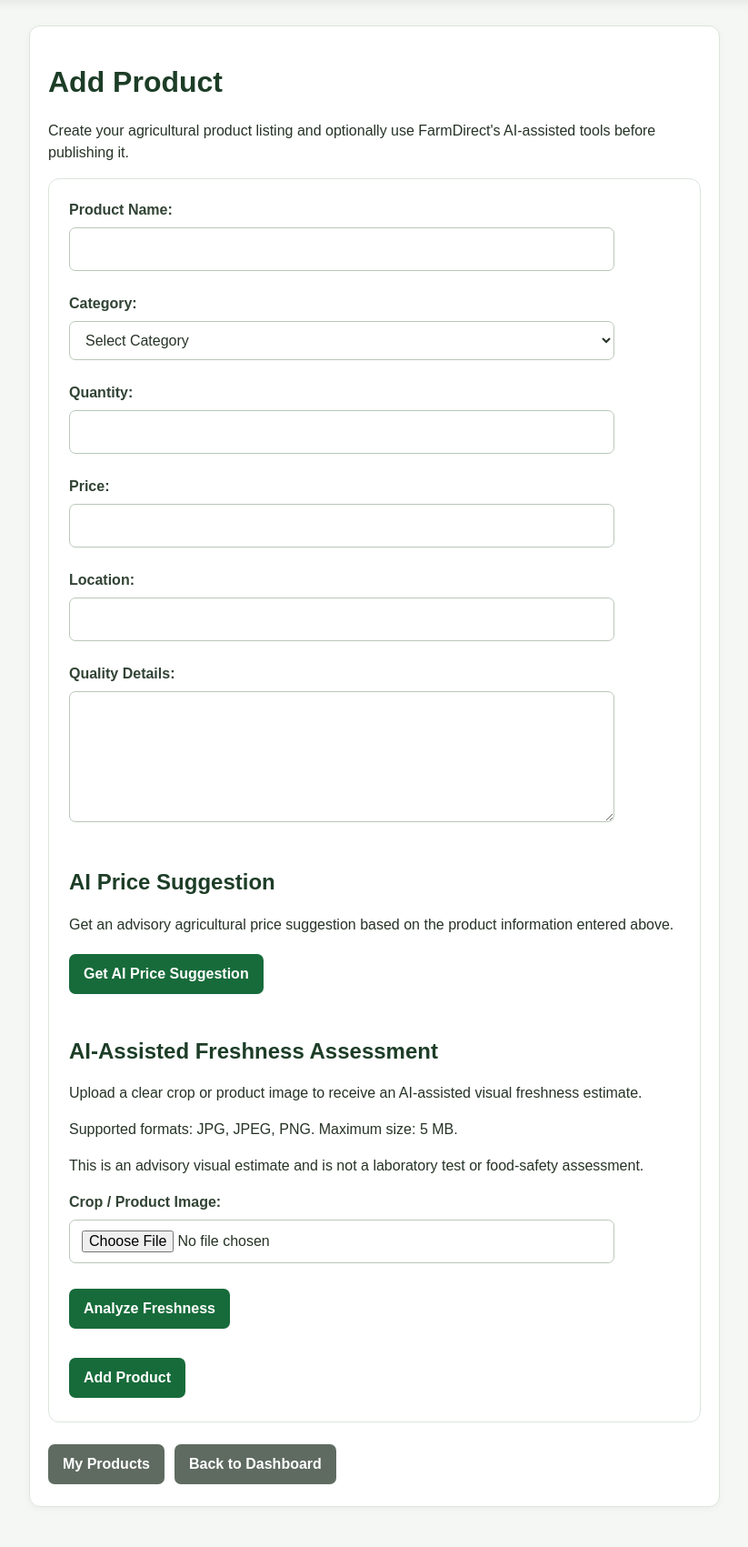
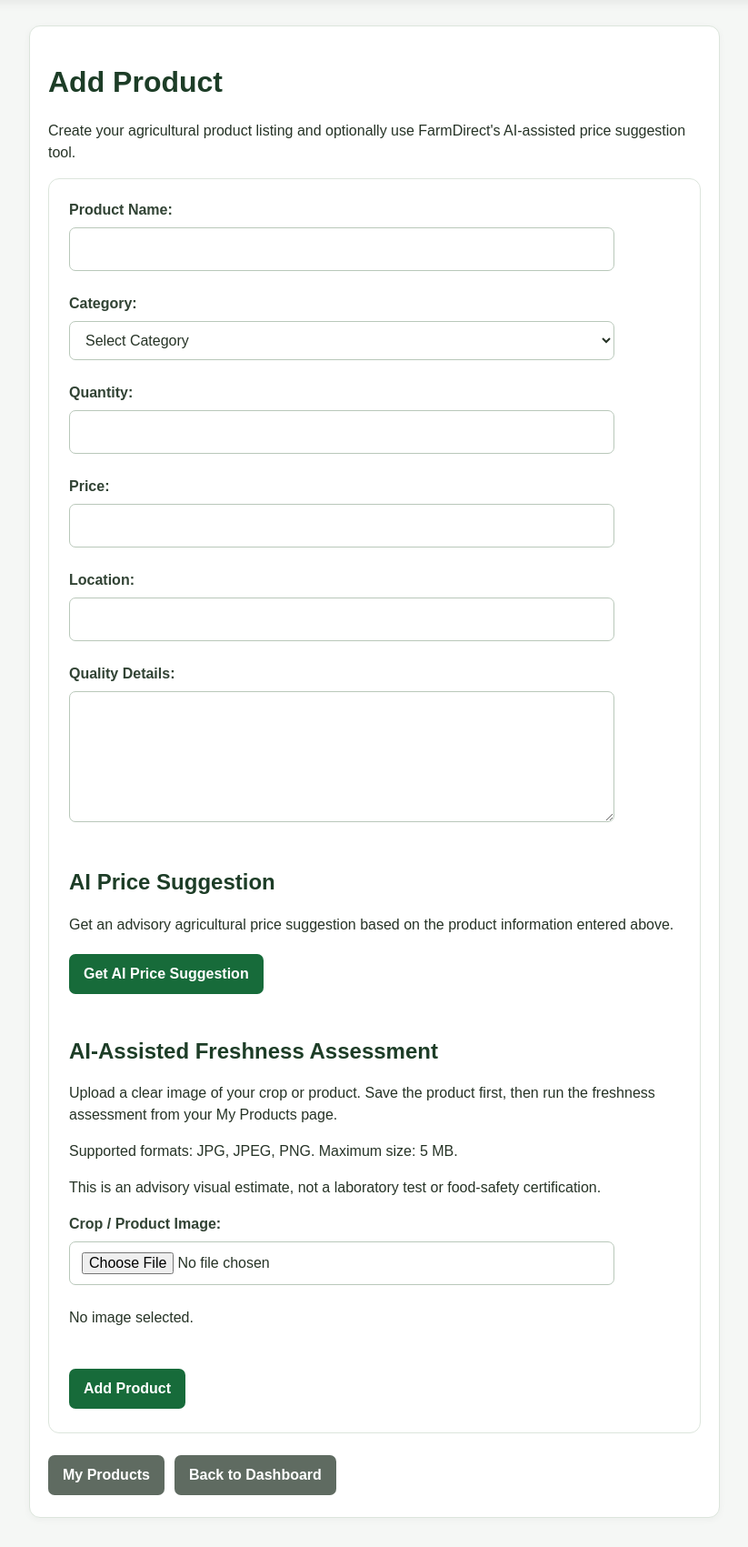
Before and after one commit to Adityatrip4666/FarmDirect, a Flask app: template templates/add_product.html in a window 1280 px wide. Shown: the part 120-1821 px from the top of the page at 91% size, without its empty margins (228-1051 px from the left). Run offline with Flask 3, Linux system fonts and the light colour scheme; the template is opened without the code that fills it, so the values that code supplies are empty.

Commit message:
Implement AI freshness assessment visibility

```diff
--- a/app.py
+++ b/app.py
@@ -14,6 +14,11 @@ import os
 from functools import wraps
 from price_suggestion import suggest_price
 from freshness_model import predict_freshness
+import hashlib
+import uuid
+from pathlib import Path
+from PIL import Image
+from werkzeug.utils import secure_filename
 
 
 def login_required(f):
@@ -50,8 +55,43 @@ def get_cart():
     return session.get("cart", {})
 
 
+def save_product_image(uploaded_file):
+    """Validate and save an uploaded product image; return path and SHA-256."""
+    if not uploaded_file or not uploaded_file.filename:
+        return None
+
+    extension = Path(secure_filename(uploaded_file.filename)).suffix.lower()
+    if extension not in ALLOWED_PRODUCT_IMAGE_EXTENSIONS:
+        raise ValueError("Upload a JPG, JPEG, or PNG product image.")
+
+    image_bytes = uploaded_file.read()
+    if not image_bytes:
+        raise ValueError("The uploaded image is empty.")
+
+    image_hash = hashlib.sha256(image_bytes).hexdigest()
+
+    try:
+        with Image.open(__import__("io").BytesIO(image_bytes)) as image:
+            image.verify()
+    except Exception as error:
+        raise ValueError("Please upload a valid JPG or PNG image.") from error
+
+    filename = f"{uuid.uuid4().hex}{extension}"
+    destination = os.path.join(PRODUCT_IMAGE_DIR, filename)
+
+    with open(destination, "wb") as image_file:
+        image_file.write(image_bytes)
+
+    return f"product_images/{filename}", image_hash
+
+
 app = Flask(__name__)
 app.config["MAX_CONTENT_LENGTH"] = 5 * 1024 * 1024
+
+PRODUCT_IMAGE_DIR = os.path.join(app.root_path, "static", "product_images")
+os.makedirs(PRODUCT_IMAGE_DIR, exist_ok=True)
+
+ALLOWED_PRODUCT_IMAGE_EXTENSIONS = {".jpg", ".jpeg", ".png"}
 
 app.secret_key = os.environ.get("SECRET_KEY")
 
@@ -139,15 +179,10 @@ def login():
 
         conn = get_db_connection()
 
-        user = conn.execute(
-            "SELECT * FROM users WHERE email = ?",
-            (email,)
-        ).fetchone()
+        user = conn.execute("SELECT * FROM users WHERE email = ?", (email,)).fetchone()
 
         # Invalid credentials
-        if user is None or not check_password_hash(
-            user["password_hash"], password
-        ):
+        if user is None or not check_password_hash(user["password_hash"], password):
             conn.close()
             flash("Invalid email or password.", "error")
             return render_template("login.html")
@@ -229,14 +264,15 @@ def consumer_dashboard():
 def bulk_buyer_dashboard():
     return render_template("role_dashboard.html", role_label="Bulk Buyer")
 
+
 @app.route("/admin/dashboard")
 @role_required("admin")
 def admin_dashboard():
     conn = get_db_connection()
 
-    total_users = conn.execute(
-        "SELECT COUNT(*) AS count FROM users"
-    ).fetchone()["count"]
+    total_users = conn.execute("SELECT COUNT(*) AS count FROM users").fetchone()[
+        "count"
+    ]
 
     total_farmers = conn.execute(
         "SELECT COUNT(*) AS count FROM users WHERE role = 'farmer'"
@@ -254,13 +290,13 @@ def admin_dashboard():
         "SELECT COUNT(*) AS count FROM users WHERE role = 'bulk_buyer'"
     ).fetchone()["count"]
 
-    total_products = conn.execute(
-        "SELECT COUNT(*) AS count FROM products"
-    ).fetchone()["count"]
-
-    total_orders = conn.execute(
-        "SELECT COUNT(*) AS count FROM orders"
-    ).fetchone()["count"]
+    total_products = conn.execute("SELECT COUNT(*) AS count FROM products").fetchone()[
+        "count"
+    ]
+
+    total_orders = conn.execute("SELECT COUNT(*) AS count FROM orders").fetchone()[
+        "count"
+    ]
 
     open_requirements = conn.execute(
         """
@@ -293,6 +329,7 @@ def admin_dashboard():
         pending_offers=pending_offers,
     )
 
+
 @app.route("/admin/users")
 @role_required("admin")
 def admin_users():
@@ -313,10 +350,8 @@ def admin_users():
 
     conn.close()
 
-    return render_template(
-        "admin_users.html",
-        users=users
-    )
+    return render_template("admin_users.html", users=users)
+
 
 @app.route("/admin/users/<int:user_id>/deactivate", methods=["POST"])
 @role_required("admin")
@@ -356,6 +391,7 @@ def deactivate_user(user_id):
 
     flash("User deactivated successfully.", "success")
     return redirect(url_for("admin_users"))
+
 
 @app.route("/admin/products")
 @role_required("admin")
@@ -382,10 +418,8 @@ def admin_products():
 
     conn.close()
 
-    return render_template(
-        "admin_products.html",
-        products=products
-    )
+    return render_template("admin_products.html", products=products)
+
 
 @app.route("/admin/products/<int:product_id>/delete", methods=["POST"])
 @role_required("admin")
@@ -419,6 +453,7 @@ def delete_admin_product(product_id):
 
     flash("Product removed successfully.", "success")
     return redirect(url_for("admin_products"))
+
 
 @app.route("/user/<int:user_id>/account")
 @login_required
@@ -914,6 +949,7 @@ def order_details(order_id):
     conn.close()
 
     return render_template("order_details.html", order=order, items=items)
+
 
 @app.route("/products/<int:product_id>/reviews")
 @role_required("consumer")
@@ -1568,27 +1604,52 @@ def add_product():
             flash("Price must be a positive number.", "error")
             return render_template("add_product.html")
 
+        app.logger.info(
+            "Add product upload debug: content_type=%s, file_keys=%s, filename=%s",
+            request.content_type,
+            list(request.files.keys()),
+            request.files.get("freshness_image").filename
+            if request.files.get("freshness_image")
+            else None,
+        )
+
+        uploaded_image = request.files.get("freshness_image")
+
+        try:
+            saved_image = save_product_image(uploaded_image)
+        except ValueError as error:
+            flash(str(error), "error")
+            return render_template("add_product.html")
+
+        image_path = saved_image[0] if saved_image else None
+        image_hash = saved_image[1] if saved_image else None
+
         conn = get_db_connection()
 
-        conn.execute(
-            """
-            INSERT INTO products
-            (seller_id, name, category, quantity, price, location, quality_details)
-            VALUES (?, ?, ?, ?, ?, ?, ?)
-            """,
-            (
-                session["user_id"],
-                name,
-                category,
-                quantity,
-                price,
-                location,
-                quality_details,
-            ),
-        )
-
-        conn.commit()
-        conn.close()
+        try:
+            conn.execute(
+                """
+                INSERT INTO products (
+                    seller_id, name, category, quantity, price,
+                    location, quality_details, image_path, image_hash
+                )
+                VALUES (?, ?, ?, ?, ?, ?, ?, ?, ?)
+                """,
+                (
+                    session["user_id"],
+                    name,
+                    category,
+                    quantity,
+                    price,
+                    location,
+                    quality_details,
+                    image_path,
+                    image_hash,
+                ),
+            )
+            conn.commit()
+        finally:
+            conn.close()
 
         flash("Product added successfully.", "success")
         return redirect(url_for("my_products"))
@@ -1746,6 +1807,7 @@ def delete_product(product_id):
     flash("Product deleted successfully.", "success")
     return redirect(url_for("my_products"))
 
+
 @app.route("/notifications")
 @login_required
 def notifications():
@@ -1802,6 +1864,7 @@ def mark_notification_read(notification_id):
 
     flash("Notification marked as read.", "success")
     return redirect(url_for("notifications"))
+
 
 @app.route("/products/suggest-price", methods=["POST"])
 @login_required
@@ -1842,6 +1905,7 @@ def suggest_product_price():
         suggested_price=suggested_price,
     )
 
+
 @app.route(
     "/products/analyze-freshness",
     methods=["POST"],
@@ -1867,24 +1931,17 @@ def analyze_freshness():
         OSError,
         RuntimeError,
     ):
-        app.logger.exception(
-            "Freshness model analysis failed."
-        )
+        app.logger.exception("Freshness model analysis failed.")
 
         return jsonify(
             {
                 "success": False,
-                "message": (
-                    "Freshness analysis is currently "
-                    "unavailable."
-                ),
+                "message": ("Freshness analysis is currently unavailable."),
             }
         ), 500
 
     except Exception:
-        app.logger.exception(
-            "Unexpected freshness analysis error."
-        )
+        app.logger.exception("Unexpected freshness analysis error.")
 
         return jsonify(
             {
@@ -1906,6 +1963,106 @@ def analyze_freshness():
     )
 
 
+@app.route(
+    "/products/<int:product_id>/analyze-freshness",
+    methods=["POST"],
+)
+@login_required
+@role_required("farmer", "fpo")
+def analyze_product_freshness(product_id):
+    from io import BytesIO
+    from werkzeug.datastructures import FileStorage
+
+    conn = get_db_connection()
+
+    try:
+        product = conn.execute(
+            """
+            SELECT id, image_path, image_hash
+            FROM products
+            WHERE id = ? AND seller_id = ?
+            """,
+            (product_id, session["user_id"]),
+        ).fetchone()
+
+        if product is None:
+            flash("Product not found or access denied.", "error")
+            return redirect(url_for("my_products"))
+
+        if not product["image_path"] or not product["image_hash"]:
+            flash("Please add a product image before analyzing freshness.", "error")
+            return redirect(url_for("my_products"))
+
+        image_full_path = os.path.join(
+            app.root_path,
+            "static",
+            product["image_path"],
+        )
+
+        with open(image_full_path, "rb") as image_file:
+            image_bytes = image_file.read()
+
+        current_hash = hashlib.sha256(image_bytes).hexdigest()
+
+        if current_hash != product["image_hash"]:
+            conn.execute(
+                """
+                UPDATE products
+                SET image_hash = ?,
+                    freshness_label = NULL,
+                    freshness_confidence = NULL,
+                    freshness_assessed_at = NULL,
+                    freshness_image_hash = NULL
+                WHERE id = ? AND seller_id = ?
+                """,
+                (current_hash, product_id, session["user_id"]),
+            )
+            conn.commit()
+            flash("Image changed. Please analyze freshness again.", "error")
+            return redirect(url_for("my_products"))
+
+        image_file = FileStorage(
+            stream=BytesIO(image_bytes),
+            filename=os.path.basename(image_full_path),
+        )
+
+        result = predict_freshness(image_file)
+
+        conn.execute(
+            """
+            UPDATE products
+            SET freshness_label = ?,
+                freshness_confidence = ?,
+                freshness_assessed_at = CURRENT_TIMESTAMP,
+                freshness_image_hash = ?
+            WHERE id = ? AND seller_id = ?
+            """,
+            (
+                result["label"],
+                result["confidence"],
+                current_hash,
+                product_id,
+                session["user_id"],
+            ),
+        )
+        conn.commit()
+
+        flash("Freshness assessment saved successfully.", "success")
+
+    except (ValueError, FileNotFoundError, OSError, RuntimeError):
+        conn.rollback()
+        app.logger.exception("Product freshness analysis failed.")
+        flash(
+            "Unable to analyze freshness. Please check the image and try again.",
+            "error",
+        )
+
+    finally:
+        conn.close()
+
+    return redirect(url_for("my_products"))
+
+
 if __name__ == "__main__":
     debug_mode = os.environ.get("FLASK_DEBUG", "0") == "1"
     app.run(debug=debug_mode)
--- a/templates/add_product.html
+++ b/templates/add_product.html
@@ -10,10 +10,10 @@
 
     <p>
         Create your agricultural product listing and optionally use
-        FarmDirect's AI-assisted tools before publishing it.
+        FarmDirect's AI-assisted price suggestion tool.
     </p>
 
-    <form method="POST" enctype="multipart/form-data">
+    <form method="POST" action="{{ url_for('add_product') }}" enctype="multipart/form-data">
 
         <label for="name">Product Name:</label>
         <input type="text" id="name" name="name" required>
@@ -71,14 +71,15 @@
 
         <br>
 
-        <!-- AI FRESHNESS ASSESSMENT -->
+        <!-- PRODUCT IMAGE AND FRESHNESS -->
         <div class="freshness-assessment-card">
 
             <h2>AI-Assisted Freshness Assessment</h2>
 
             <p>
-                Upload a clear crop or product image to receive an
-                AI-assisted visual freshness estimate.
+                Upload a clear image of your crop or product.
+                Save the product first, then run the freshness assessment
+                from your My Products page.
             </p>
 
             <p class="form-help">
@@ -87,13 +88,11 @@
             </p>
 
             <p class="form-help">
-                This is an advisory visual estimate and is not a
-                laboratory test or food-safety assessment.
+                This is an advisory visual estimate, not a laboratory
+                test or food-safety certification.
             </p>
 
-            <label for="freshness_image">
-                Crop / Product Image:
-            </label>
+            <label for="freshness_image">Crop / Product Image:</label>
 
             <input type="file" id="freshness_image" name="freshness_image"
                 accept=".jpg,.jpeg,.png,image/jpeg,image/png">
@@ -101,9 +100,7 @@
             <br><br>
 
             <div id="freshness-preview-container" hidden>
-                <p>
-                    <strong>Selected Image:</strong>
-                </p>
+                <p><strong>Selected Image:</strong></p>
 
                 <img id="freshness-preview" src="" alt="Selected crop or product preview" style="
                          display: block;
@@ -116,23 +113,17 @@
                      ">
             </div>
 
-            <button type="button" id="analyze-freshness-btn">
-                Analyze Freshness
-            </button>
-
-            <div id="freshness-result" class="freshness-result" hidden aria-live="polite"></div>
+            <p id="freshness-upload-message" class="form-help" aria-live="polite">
+                No image selected.
+            </p>
 
         </div>
 
         <br>
 
-        <!-- FINAL PRODUCT SUBMISSION -->
+        <!-- SAVE PRODUCT -->
         <div class="actions">
-
-            <button type="submit">
-                Add Product
-            </button>
-
+            <button type="submit">Add Product</button>
         </div>
 
     </form>
@@ -151,199 +142,70 @@
 
 </div>
 
-
 <script>
     document.addEventListener("DOMContentLoaded", function () {
 
         const freshnessInput =
             document.getElementById("freshness_image");
 
-        const freshnessButton =
-            document.getElementById("analyze-freshness-btn");
-
-        const freshnessResult =
-            document.getElementById("freshness-result");
-
         const previewContainer =
-            document.getElementById(
-                "freshness-preview-container"
-            );
+            document.getElementById("freshness-preview-container");
 
         const previewImage =
             document.getElementById("freshness-preview");
 
+        const uploadMessage =
+            document.getElementById("freshness-upload-message");
 
-        function showResult(message) {
-            freshnessResult.hidden = false;
-            freshnessResult.textContent = message;
-        }
+        let currentObjectUrl = null;
 
-
-        freshnessInput.addEventListener(
-            "change",
-            function () {
+        freshnessInput.addEventListener("change", function () {
 
             const file = freshnessInput.files[0];
 
             previewContainer.hidden = true;
-                previewImage.src = "";
-                freshnessResult.hidden = true;
-                freshnessResult.textContent = "";
+            previewImage.removeAttribute("src");
+
+            if (currentObjectUrl) {
+                URL.revokeObjectURL(currentObjectUrl);
+                currentObjectUrl = null;
+            }
 
             if (!file) {
+                uploadMessage.textContent = "No image selected.";
                 return;
             }
 
-                const allowedTypes = [
-                    "image/jpeg",
-                    "image/png"
-                ];
+            const allowedTypes = ["image/jpeg", "image/png"];
 
             if (!allowedTypes.includes(file.type)) {
-                    showResult(
-                        "Please select a JPG, JPEG, or PNG image."
-                    );
-
+                uploadMessage.textContent =
+                    "Please select a JPG, JPEG, or PNG image.";
                 freshnessInput.value = "";
                 return;
             }
 
             if (file.size > 5 * 1024 * 1024) {
-                    showResult(
-                        "Image must be 5 MB or smaller."
-                    );
-
+                uploadMessage.textContent =
+                    "Image must be 5 MB or smaller.";
                 freshnessInput.value = "";
                 return;
             }
 
-                const objectUrl =
-                    URL.createObjectURL(file);
-
-                previewImage.src = objectUrl;
+            currentObjectUrl = URL.createObjectURL(file);
+            previewImage.src = currentObjectUrl;
             previewContainer.hidden = false;
 
+            uploadMessage.textContent =
+                "Image selected. Save the product to continue.";
+
             previewImage.onload = function () {
-                    URL.revokeObjectURL(objectUrl);
+                if (currentObjectUrl) {
+                    URL.revokeObjectURL(currentObjectUrl);
+                    currentObjectUrl = null;
+                }
             };
-            }
-        );
-
-
-        freshnessButton.addEventListener(
-            "click",
-            async function () {
-
-                const file =
-                    freshnessInput.files[0];
-
-                if (!file) {
-                    showResult(
-                        "Please select an image first."
-                    );
-                    return;
-                }
-
-                const allowedTypes = [
-                    "image/jpeg",
-                    "image/png"
-                ];
-
-                if (!allowedTypes.includes(file.type)) {
-                    showResult(
-                        "Please upload a JPG, JPEG, or PNG image."
-                    );
-                    return;
-                }
-
-                if (file.size > 5 * 1024 * 1024) {
-                    showResult(
-                        "Image must be 5 MB or smaller."
-                    );
-                    return;
-                }
-
-
-                const formData =
-                    new FormData();
-
-                formData.append(
-                    "freshness_image",
-                    file
-                );
-
-
-                freshnessButton.disabled = true;
-                freshnessButton.textContent =
-                    "Analyzing...";
-
-                showResult(
-                    "Analyzing the uploaded image..."
-                );
-
-
-                try {
-
-                    const response =
-                        await fetch(
-                            "{{ url_for('analyze_freshness') }}",
-                            {
-                                method: "POST",
-                                body: formData,
-                                headers: {
-                                    "Accept": "application/json"
-                                }
-                            }
-                        );
-
-
-                    let result;
-
-                    try {
-                        result =
-                            await response.json();
-                    } catch (jsonError) {
-                        throw new Error(
-                            "The server returned an invalid response."
-                        );
-                    }
-
-
-                    if (
-                        !response.ok ||
-                        !result.success
-                    ) {
-                        throw new Error(
-                            result.message ||
-                            "Freshness analysis failed."
-                        );
-                    }
-
-
-                    showResult(
-                        "AI-assisted visual freshness estimate: "
-                        + result.label
-                        + " — "
-                        + result.confidence
-                        + "% confidence. "
-                        + result.message
-                    );
-
-                } catch (error) {
-
-                    showResult(
-                        error.message ||
-                        "Unable to analyze the image."
-                    );
-
-                } finally {
-
-                    freshnessButton.disabled = false;
-                    freshnessButton.textContent =
-                        "Analyze Freshness";
-                }
-            }
-        );
+        });
 
     });
 </script>
```
Also changed, not shown: database.py (+18 -0 lines), templates/marketplace.html (+44 -29 lines), templates/my_products.html (+50 -2 lines). Lines whose indentation alone changed are shown as unchanged.
